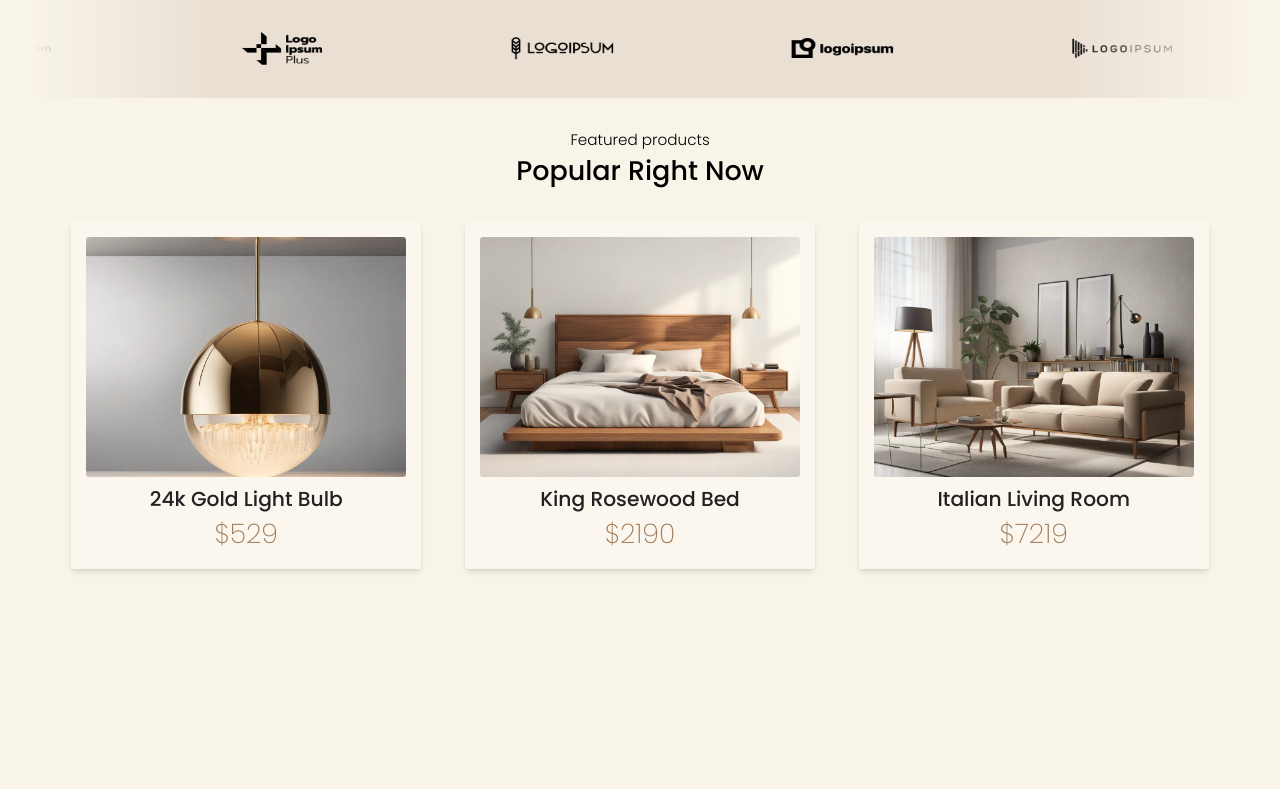
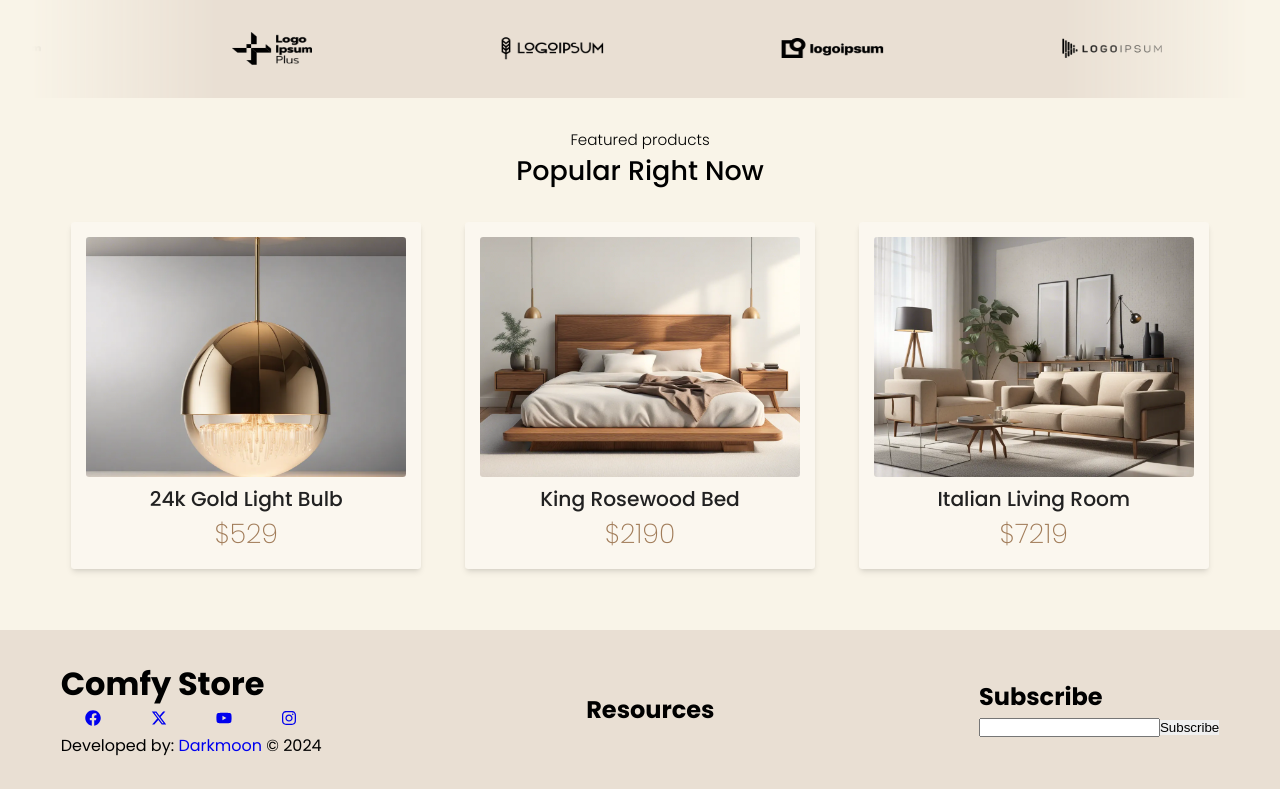
Before and after one commit to Git-Darkmoon/Comfy-Store-v2, a Next.js app: page / in a window 1280 px wide. Shown: the part 802-1591 px from the top of the page. Before the commit the page ends 1432 px from the top, so only its background shows below. Built offline with nearby package versions, Linux system fonts and the light colour scheme.

Commit message:
[TO-DO] Finish Footer.

```diff
--- a/src/app/globals.scss
+++ b/src/app/globals.scss
@@ -1,10 +1,12 @@
 @use "../styles/normalize";
 @use "../styles/variables" as vars;
-@use "../styles/components/Navbar.scss";
+@use "../styles/components/Layout/Navbar.scss";
+@use "../styles/components/Layout/Footer.scss";
 @use "../styles/components/Hero.scss";
 @use "../styles/components/Slider.scss";
 @use "../styles/components/ProductCard.scss";
 @use "../styles/components/TrendingProducts.scss";
+@use "../styles/components/SectionTitle.scss";
 
 /* total width */
 body::-webkit-scrollbar {
--- a/src/app/layout.tsx
+++ b/src/app/layout.tsx
@@ -1,7 +1,8 @@
 import type { Metadata } from "next"
 import { Poppins } from "next/font/google"
 import "./globals.scss"
-import Navbar from "@/components/Navbar"
+import Navbar from "@/components/Layout/Navbar"
+import Footer from "@/components/Layout/Footer"
 
 const poppins = Poppins({
   subsets: ["latin"],
@@ -65,6 +66,7 @@ export default function RootLayout({
       <body className={poppins.className}>
         <Navbar />
         {children}
+        <Footer />
       </body>
     </html>
   )
--- a/src/components/Home/Slider.tsx
+++ b/src/components/Home/Slider.tsx
@@ -1,6 +1,15 @@
 import SliderCard from "./SliderCard"
 
-const SliderData = [
+type SliderCardProps = {
+  readonly id: number
+  readonly logo: string
+}
+
+// BE CAREFUL WITH THIS DATA: The amount of items here must
+// match the amount of items in the "$carousel__number-of-items"
+// variable in the file "./Slider.scss" or the slider will not work properly
+
+const SliderData: SliderCardProps[] = [
   {
     id: 1,
     logo: "/assets/carousel/logoipsum001.webp",
--- a/src/components/Home/TrendingProducts.tsx
+++ b/src/components/Home/TrendingProducts.tsx
@@ -1,5 +1,6 @@
 import { Product } from "@/types"
 import ProductCard from "../ProductCard"
+import SectionTitle from "../SectionTitle"
 
 const TrendingProductsData: Product[] = [
   {
@@ -25,11 +26,7 @@ const TrendingProductsData: Product[] = [
 function TrendingProducts() {
   return (
     <section className="trending">
-      <header className="trending__header">
-        <h3 className="trending__subtitle">Featured products</h3>
-
-        <h1 className="trending__title">Popular Right Now</h1>
-      </header>
+      <SectionTitle title="Popular Right Now" subtitle="Featured products" />
       <main className="trending__products">
         {TrendingProductsData.map((product) => {
           return <ProductCard key={product.id} {...product} />
--- /dev/null
+++ b/src/components/Layout/Footer.tsx
@@ -0,0 +1,61 @@
+import { FaFacebook } from "react-icons/fa"
+import { FaInstagram, FaXTwitter, FaYoutube } from "react-icons/fa6"
+
+const year = new Date().getFullYear()
+
+function Footer() {
+  return (
+    <footer className="footer">
+      {/* Info Content */}
+      <div>
+        <h1>Comfy Store</h1>
+
+        <ul className="footer__socials">
+          <li>
+            <a href="http://" target="_blank" rel="noopener noreferrer">
+              <FaFacebook />
+            </a>
+          </li>
+          <li>
+            <a href="http://" target="_blank" rel="noopener noreferrer">
+              <FaXTwitter />
+            </a>
+          </li>
+          <li>
+            <a href="http://" target="_blank" rel="noopener noreferrer">
+              <FaYoutube />
+            </a>
+          </li>
+          <li>
+            <a href="http://" target="_blank" rel="noopener noreferrer">
+              <FaInstagram />
+            </a>
+          </li>
+        </ul>
+
+        <p>
+          Developed by:{" "}
+          <a
+            href="http://www.linkedin.com/in/"
+            target="_blank"
+            rel="noopener noreferrer"
+          >
+            Darkmoon
+          </a>{" "}
+          &copy; {year}
+        </p>
+      </div>
+      {/* Resources Content */}
+      <div>
+        <h2>Resources</h2>
+      </div>
+      {/* Subscribe Content */}
+      <div>
+        <h2>Subscribe</h2>
+        <input type="text" name="" id="" />
+        <button>Subscribe</button>
+      </div>
+    </footer>
+  )
+}
+export default Footer
--- a/src/styles/_variables.scss
+++ b/src/styles/_variables.scss
@@ -1,6 +1,7 @@
 // Colors
 $clr-white: #fbf7ef;
 $clr-cream: #f9f4e8;
+$clr-gray: #e9dfd3;
 $clr-black: #212121;
 $clr-primary: #a17c59;
 $clr-secondary: #fe4a49; //#6c969d
--- /dev/null
+++ b/src/styles/components/Layout/Footer.scss
@@ -0,0 +1,17 @@
+@use "../../variables" as vars;
+@use "../../mixins" as mixins;
+
+.footer {
+  background-color: vars.$clr-gray;
+
+  padding-block: vars.$gutter-l;
+  padding-inline: vars.$padding-x;
+
+  width: 100%;
+
+  @include mixins.flexy(space-between, center);
+}
+
+.footer__socials {
+  @include mixins.flexy(space-around, center);
+}
--- a/src/styles/components/Navbar.scss
+++ b/src/styles/components/Layout/Navbar.scss
@@ -1,5 +1,5 @@
-@use "../variables" as vars;
-@use "../mixins" as mixins;
+@use "../../variables" as vars;
+@use "../../mixins" as mixins;
 
 .navbar {
   width: 100%;
--- a/src/styles/components/Slider.scss
+++ b/src/styles/components/Slider.scss
@@ -16,7 +16,7 @@ $carousel__number-of-items: 6;
   @include mixins.flexy(center, center);
   gap: vars.$gutter-m;
   overflow: hidden;
-  background-color: hsl(33, 34%, 87%);
+  background-color: vars.$clr-gray;
 
   mask-image: linear-gradient(
     to right,
--- a/src/styles/components/TrendingProducts.scss
+++ b/src/styles/components/TrendingProducts.scss
@@ -13,14 +13,3 @@
   gap: vars.$gutter-m;
   padding-block: vars.$gutter-l;
 }
-
-.trending__subtitle {
-  text-align: center;
-  font-weight: 300;
-  font-size: vars.$fs-0;
-}
-.trending__title {
-  text-align: center;
-  font-weight: 500;
-  font-size: vars.$fs-2;
-}
```
Also changed, not shown: src/components/Layout/Navbar.tsx (renamed from src/components/Navbar.tsx).
